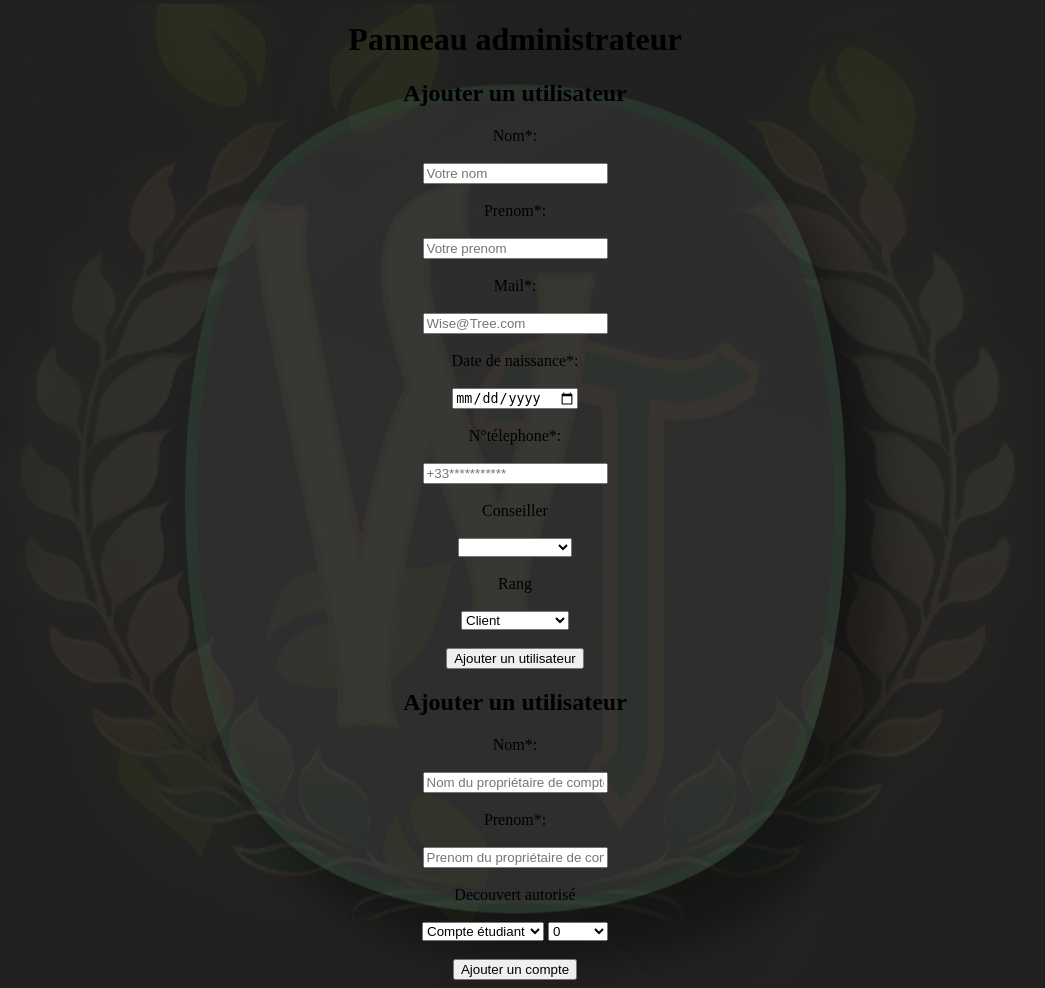
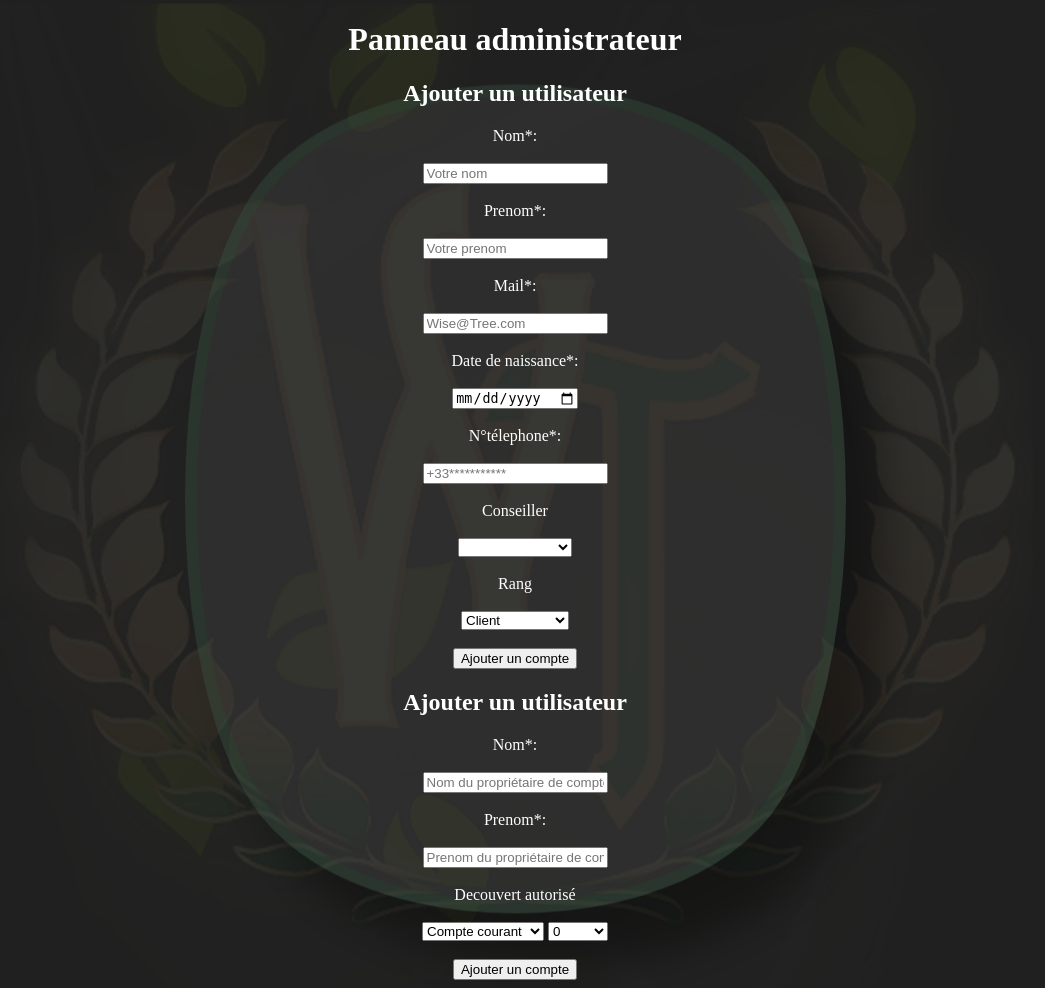
Before and after one commit to LZonca/WiseTreeBanque, a PHP site: page /panneladmin.php in a window 1280 px wide. Shown: the part 29-1017 px from the top of the page, without its empty margins (125-1170 px from the left). Run offline with PHP 8.4, Linux system fonts and the light colour scheme.

Commit message:
PHP et CSS maj

```diff
--- a/panneladmin.php
+++ b/panneladmin.php
@@ -21,7 +21,7 @@ function generateRIB($bdd) {
     $accountNumber = str_pad($accountNumber, 11, "0", STR_PAD_LEFT);
 
     // Concaténer le code banque, le code guichet, le numéro de compte et la clé RIB avec des espaces
-    $rib = $bankCode . " " . $branchCode . " " . $accountNumber . " " . $ribKey;
+    $rib = $bankCode . $branchCode . $accountNumber . $ribKey;
 
     // Vérifier si le RIB existe déjà dans la base de données
     $requete = $bdd->prepare("SELECT COUNT(*) FROM comptes WHERE RIB = ?");
@@ -86,7 +86,9 @@ function create_user($bdd)
 
     if (($countnom > 0 && $countpren > 0 && $countnaissance > 0 && $countmail > 0 && $counttel > 0) || $countmail > 0 || $counttel > 0) {
         // Afficher un message d'erreur si l'utilisateur existe déjà
+        echo "<div class = 'error_box'>";
         echo "<p class='error'>Cet utilisateur existe déjà.<p>";
+        echo "</div>";
     } else {
 
         $requete = "INSERT INTO users (id, nom, prenom, date_naissance, password, mail, tel, idconseiller, permissions) VALUES (NULL, ?, ?, ?, ?, ?, ?, ?, ?)";
@@ -115,7 +117,9 @@ function create_compte($bdd)
 
     if ($countnom == 0 && $countpren == 0){
         // Afficher un message d'erreur si l'utilisateur n'existe pas.
+        echo '<div class="error_box">';
         echo "<p class='error'>Pas d'utilisateur à ce nom!<p>";
+        echo '</div>';
     } else {
         $requeteinfo = "SELECT * FROM users WHERE nom = ? AND prenom = ?";
         $requeteinfo = $bdd->prepare($requeteinfo);
@@ -132,7 +136,7 @@ function create_compte($bdd)
             die('Erreur creation: '. $e->getMessage());
         }
         // Se connecter à la base de données avec PDO
-        $requete = "INSERT INTO comptes (comptenom, solde, RIB, decouvert_autorise, userid) VALUES (?, 20, ?, ?, ?)";
+        $requete = "INSERT INTO comptes (comptenom, RIB, decouvert_autorise, userid) VALUES ( ?, ?, ?, ?)";
         $requete = $bdd->prepare($requete);
         $requete->execute(array($comptenom, $RIB, $decouvert, $data['id']));
         $datacompte = $requete->fetch();
@@ -181,6 +185,7 @@ function checkmail($mail){
             </form>
         </header>
         <div class="container">
+            <div class='login-container'>
             <div class="titre">
                 <h1>Panneau administrateur</h1>
             </div>
@@ -210,7 +215,7 @@ function checkmail($mail){
                         <option value = "3">Banquier</option>
                         <option value = "4">Administrateur</option>
                     </select><br><br>
-					<button name="adduser">Ajouter un utilisateur</button>
+					<button name="adduser">Ajouter un compte</button>
 				</form>
 
                 <div class="loginform">
@@ -223,8 +228,8 @@ function checkmail($mail){
                     <label for="decouvert">Decouvert autorisé</label><br><br>
                     <select name='nomcompte' required>
                         <option value = "Courant" selected>Compte courant</option>
-                        <option value = "Epargne" selected>Compte epargne</option>
-                        <option value = "Etudiant" selected>Compte étudiant</option>
+                        <option value = "Epargne">Compte epargne</option>
+                        <option value = "Etudiant">Compte étudiant</option>
                     </select>
                     <select name="decouvert" required>
                         <option value = "0" selected>0</option>
@@ -234,8 +239,8 @@ function checkmail($mail){
                         <option value = "400">400</option>
                         <option value = "500">500</option>
                         <option value = "1000">1000</option>
-                        <option value = "2000">1000</option>
-                        <option value = "3000">1000</option>
+                        <option value = "2000">2000</option>
+                        <option value = "3000">3000</option>
                         <option value = "4000">4000</option>
                         <option value = "5000">5000</option>
                         <option value = "10000">10000</option>
@@ -243,6 +248,7 @@ function checkmail($mail){
 					<button name="addcompte">Ajouter un compte</button>
 				</form>
 			</div>
+        </div>
             <?php
             $bdd = new PDO('mysql:host=localhost;dbname=wisebankdb;charset=utf8', 'root','');
             if(isset($_POST['adduser']))
--- a/settings.php
+++ b/settings.php
@@ -1,6 +1,9 @@
 <?php
 session_start();
-
+if(!isset($_SESSION))
+{
+    header('Location: index.php');
+}
 
 ?>
 
```
